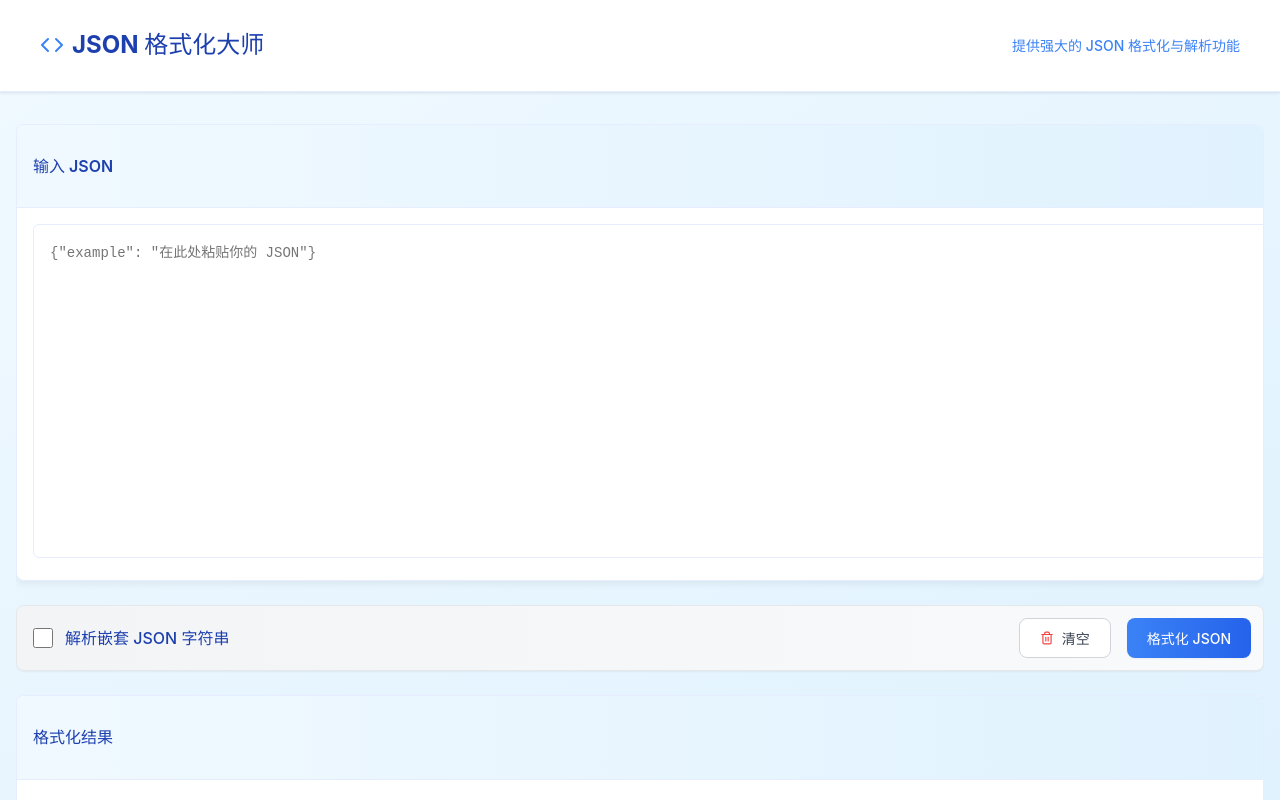
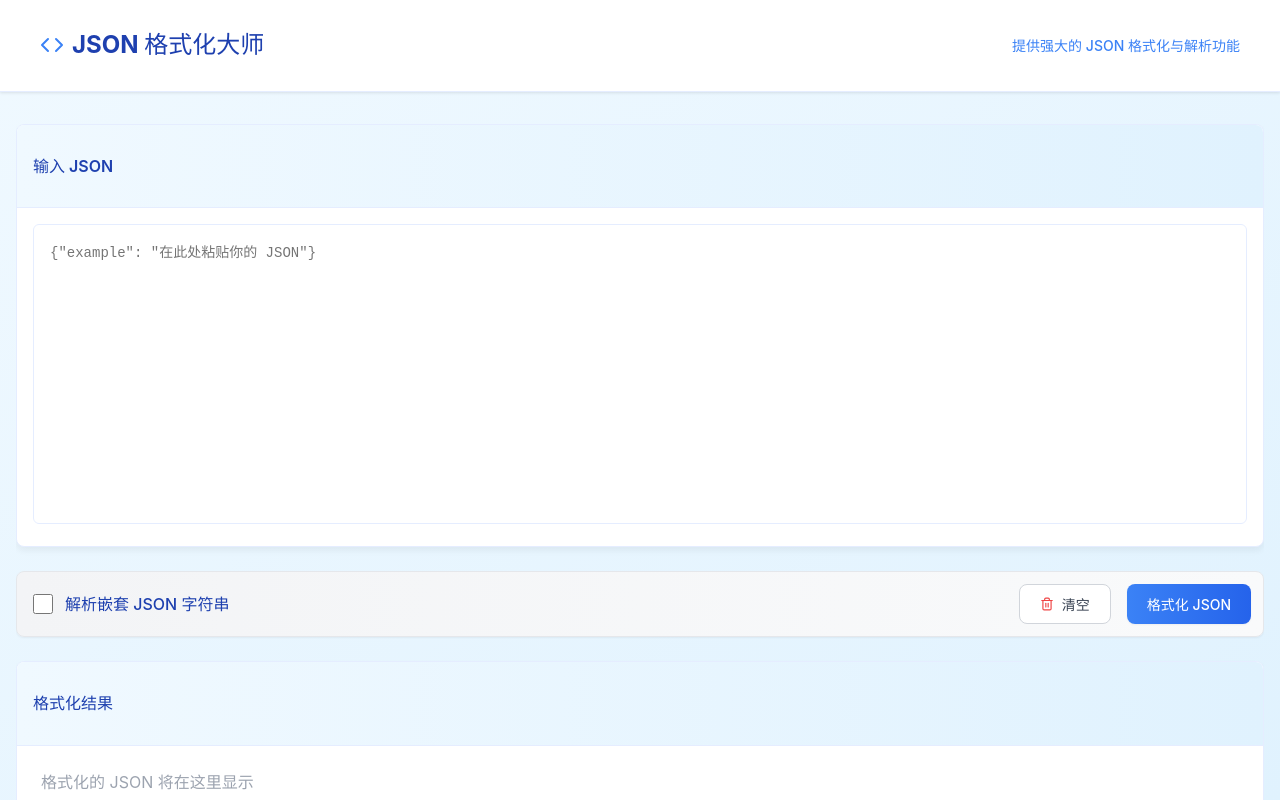
Before and after one commit to zyphs21/JsonFormatMaster, a React (Vite) app: page / in a window 1280 px wide. Built offline with nearby package versions, Linux system fonts and the light colour scheme.

Commit message:
fix: "输入 JSON"模块的黑色输入框有点奇怪，右边完全和外边界重合了，没有留白

```diff
--- a/src/components/JsonFormatter.tsx
+++ b/src/components/JsonFormatter.tsx
@@ -196,7 +196,8 @@ const styles = {
     marginRight: '0.25rem'
   },
   cardBody: {
-    padding: '1rem'
+    padding: '1rem',
+    boxSizing: 'border-box' as const
   },
   textarea: {
     width: '100%',
@@ -207,7 +208,8 @@ const styles = {
     fontSize: '0.875rem',
     fontFamily: 'monospace',
     resize: 'none' as const,
-    outline: 'none'
+    outline: 'none',
+    boxSizing: 'border-box' as const
   },
   resultContainer: {
     minHeight: '300px',
```
